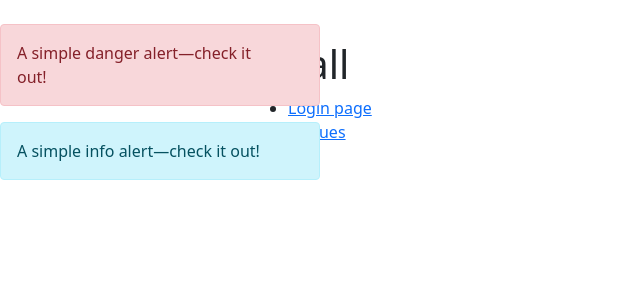
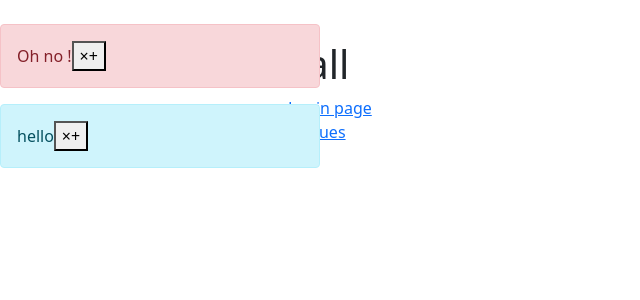
Before and after one commit to Edweis/bricabrac-web, a Next.js app in the folder packages/front/: page / in a window 1280 px wide. Shown: the top 300 px of the page, without its empty margins (0-640 px from the left). Built offline with nearby package versions, Linux system fonts and the light colour scheme; what aws-amplify would draw is missing.

Commit message:
state management with alerts as example

```diff
--- a/packages/front/components/WithAlerts.tsx
+++ b/packages/front/components/WithAlerts.tsx
@@ -1,20 +1,27 @@
 import React, { FunctionComponent } from 'react';
+import { useObservable, AlertManager } from '../lib/state';
+import { BootstrapLevels } from '../types';
 
-type BootstrapLevels =
-  | 'primary'
-  | 'secondary'
-  | 'success'
-  | 'danger'
-  | 'warning'
-  | 'info'
-  | 'light'
-  | 'dark';
-type AlertProps = { level: BootstrapLevels; children: React.ReactNode };
+type AlertProps = {
+  level: BootstrapLevels;
+  children: React.ReactNode;
+  onClick: (event: React.MouseEvent<HTMLButtonElement>) => void;
+};
 const Alert: FunctionComponent<AlertProps> = (props) => {
+  // See bootstrap.esm.min.js
   const classes = `alert alert-dismissible fade show alert-${props.level}`;
   return (
     <div className={classes} role="alert">
       {props.children}
+      <button
+        type="button"
+        className="close"
+        data-dismiss="alert"
+        aria-label="Close"
+        onClick={props.onClick}
+      >
+        <span aria-hidden="true">&times;+</span>
+      </button>
     </div>
   );
 };
@@ -25,11 +32,20 @@ const AlertContainer: FunctionComponent = (props) => (
 );
 
 const WithAlerts: FunctionComponent = (props) => {
+  const { alerts } = useObservable(AlertManager);
+
   return (
     <>
       <AlertContainer>
-        <Alert level="danger">A simple danger alert—check it out!</Alert>
-        <Alert level="info">A simple info alert—check it out!</Alert>
+        {alerts.map((alert) => (
+          <Alert
+            level={alert.level}
+            key={alert.id}
+            onClick={() => AlertManager.close(alert.id)}
+          >
+            {alert.message}
+          </Alert>
+        ))}
       </AlertContainer>
       {props?.children}
     </>
--- /dev/null
+++ b/packages/front/lib/state/StateManager.ts
@@ -0,0 +1,47 @@
+import { useState, useEffect, Dispatch, SetStateAction } from 'react';
+import isEqual from 'lodash.isequal';
+import { BehaviorSubject } from 'rxjs';
+
+type SetState<S> = Dispatch<SetStateAction<S>>;
+export abstract class StateManager<S> {
+  initState: S;
+
+  private subject: BehaviorSubject<S>;
+
+  get state() {
+    return this.subject.value;
+  }
+
+  setState = (fn: (oldState: S) => Partial<S>) => {
+    const prevState = this.state;
+    const nextState = { ...prevState, ...fn(prevState) };
+    if (isEqual(prevState, nextState)) {
+      console.warn('State did not change. Not emmitted', prevState);
+    } else {
+      this.subject.next(nextState);
+    }
+  };
+
+  subscribe = (setState: SetState<S>) => this.subject.subscribe(setState);
+
+  constructor(_initState: S) {
+    this.initState = _initState;
+    this.subject = new BehaviorSubject<S>(_initState);
+  }
+}
+
+export function useObservable<T extends StateManager<S>, S>(
+  manager: T & StateManager<S>,
+): S {
+  const [value, setValue] = useState(manager.initState);
+
+  useEffect(() => {
+    const subscription = manager.subscribe(setValue);
+    return () => {
+      console.debug('about to unsubscribe...', subscription);
+      subscription.unsubscribe();
+    };
+  }, [manager]);
+
+  return value;
+}
--- /dev/null
+++ b/packages/front/lib/state/alerts.ts
@@ -0,0 +1,31 @@
+import { BootstrapLevels } from '../../types';
+import { StateManager } from './StateManager';
+
+type Alert = { id: number; level: BootstrapLevels; message: string };
+type State = { alerts: Alert[] };
+const initState: State = {
+  alerts: [
+    { id: 100, level: 'danger', message: 'Oh no !' },
+    { id: 200, level: 'info', message: 'hello' },
+  ],
+};
+
+class AlertManager extends StateManager<State> {
+  private sequence = 0;
+
+  private nextId = () => {
+    this.sequence += 1;
+    return this.sequence;
+  };
+
+  push = (alert: Omit<Alert, 'id'>) =>
+    this.setState((state) => ({
+      alerts: state.alerts.concat({ ...alert, id: this.nextId() }),
+    }));
+
+  close = (alertId: number) =>
+    this.setState((state) => ({
+      alerts: state.alerts.filter((alert) => alert.id !== alertId),
+    }));
+}
+export default new AlertManager(initState);
--- /dev/null
+++ b/packages/front/lib/state/index.ts
@@ -0,0 +1,4 @@
+import _AlertManager from './alerts';
+
+export * from './StateManager';
+export const AlertManager = _AlertManager;
--- /dev/null
+++ b/packages/front/types.ts
@@ -0,0 +1,9 @@
+export type BootstrapLevels =
+  | 'primary'
+  | 'secondary'
+  | 'success'
+  | 'danger'
+  | 'warning'
+  | 'info'
+  | 'light'
+  | 'dark';
```
Also changed, not shown: packages/front/package.json (+5 -2 lines), 1 other file (tests, documents, lock files or other folders).
